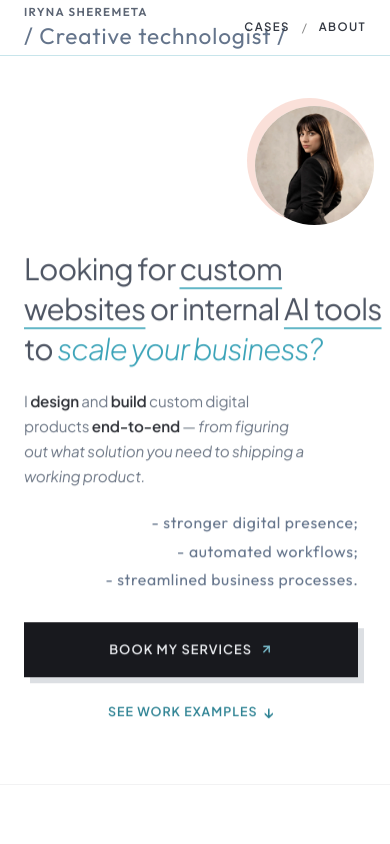
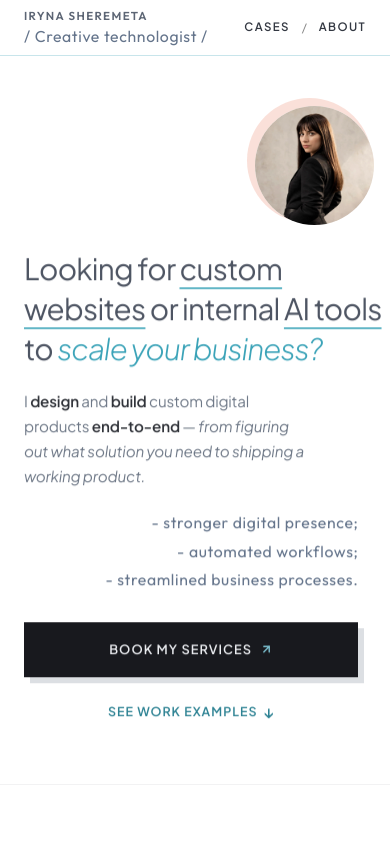
Before and after one commit to Irene2828/porfoliojuly, a Next.js app: page / in a window 390 px wide. Shown: the top 844 px of the page. Built offline with nearby package versions, Linux system fonts and the light colour scheme; no server answers; the database is empty.

Commit message:
style: mobile header — title 30% smaller

```diff
--- a/src/app/components/Header.css
+++ b/src/app/components/Header.css
@@ -398,7 +398,7 @@
   .mobile-brand-title {
     display: block !important;
     font-family: var(--font-heading), Outfit, sans-serif;
-    font-size: 21px !important; /* doubled */
+    font-size: 14.7px !important; /* -30% */
     font-weight: 400 !important;
     color: #64748b !important;
     letter-spacing: 0.04em !important;
@@ -451,7 +451,7 @@
     align-self: flex-start !important;
   }
   .mobile-brand-title {
-    font-size: 22.58px !important; /* doubled */
+    font-size: 15.81px !important; /* -30% */
     text-align: left !important;
     align-self: flex-start !important;
   }
```
